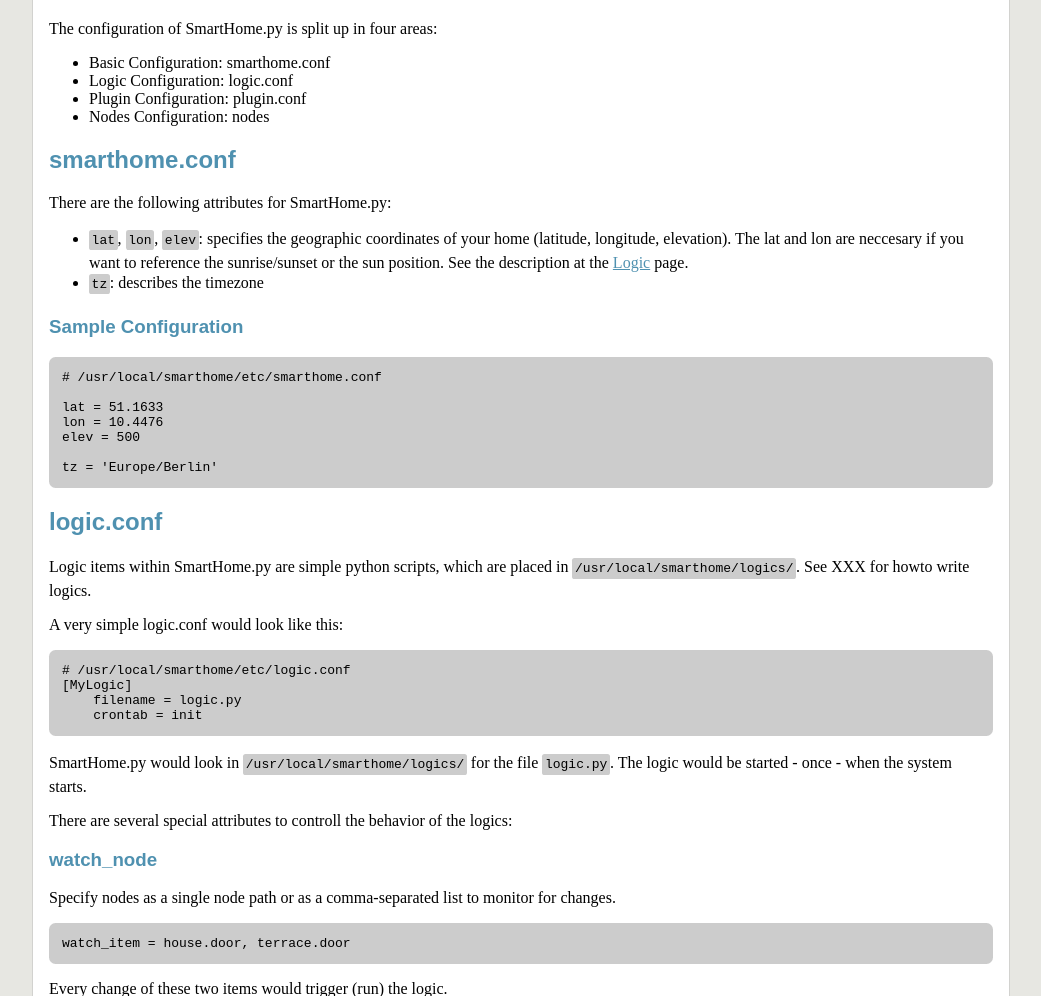
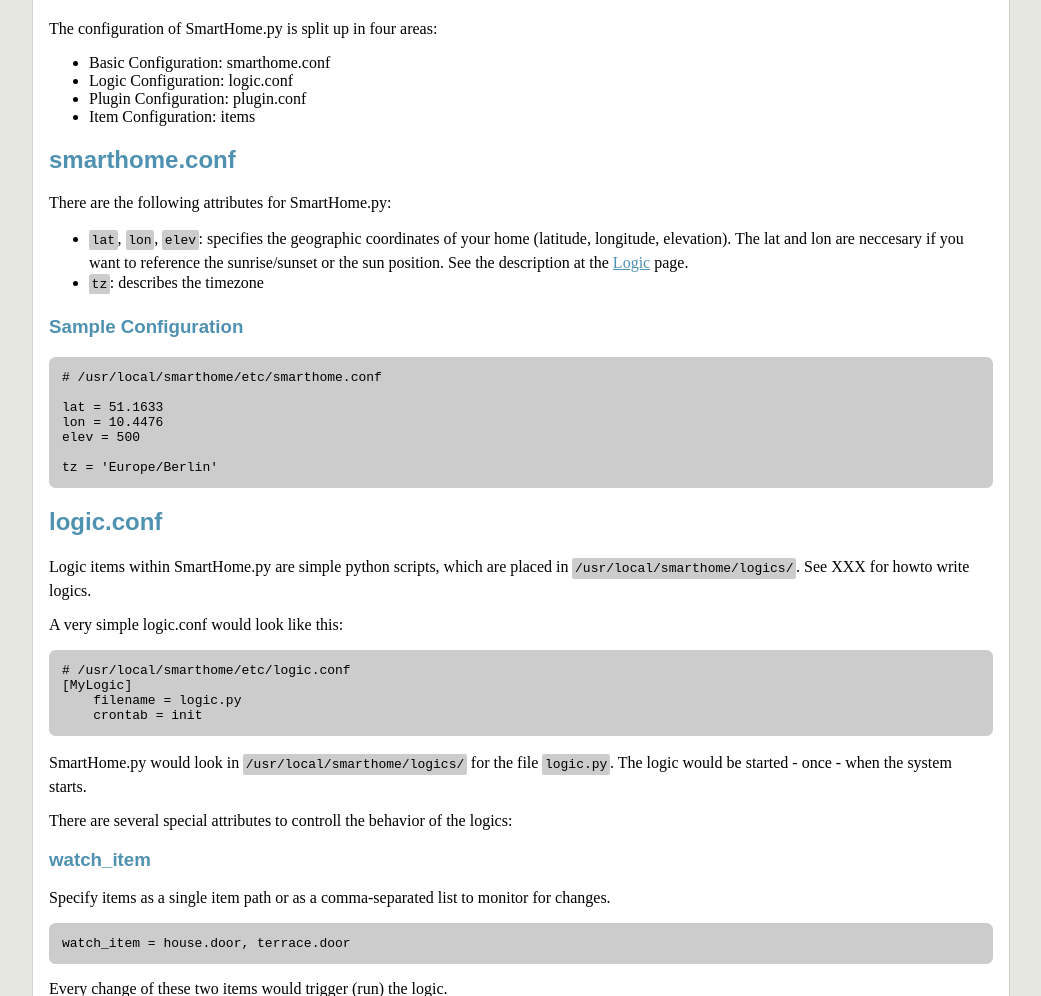
Before and after one commit to mknx/smarthome, a Jekyll site: the page built from config.md, in a window 1280 px wide and 1400 px high. Shown: the part 151-1147 px from the top of the window, without its empty margins (128-1169 px from the left). Built offline with Jekyll 4.4.1, drawn with Linux system fonts in a browser that asks for light colours; Markdown is read by kramdown in place of the engine named in the settings.

Commit message:
node to item

```diff
--- a/config.md
+++ b/config.md
@@ -13,7 +13,7 @@
  * Basic Configuration: smarthome.conf
  * Logic Configuration: logic.conf
  * Plugin Configuration: plugin.conf
- * Nodes Configuration: nodes
+ * Item Configuration: items
 
 
 ## smarthome.conf
@@ -48,8 +48,8 @@
 
 There are several special attributes to controll the behavior of the logics:
 
-### watch_node
-Specify nodes as a single node path or as a comma-separated list to monitor for changes.
+### watch_item
+Specify items as a single item path or as a comma-separated list to monitor for changes.
 <pre>watch_item = house.door, terrace.door</pre>
 Every change of these two items would trigger (run) the logic.
 
```
Also changed, not shown: items.md (renamed from nodes.md).
